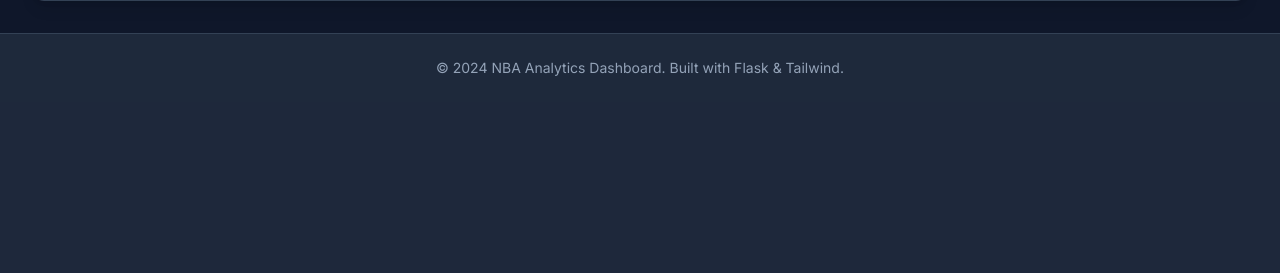
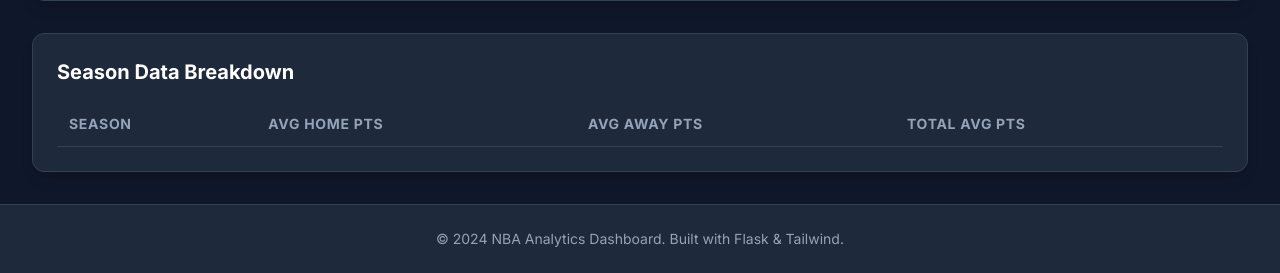
Before and after one commit to Tnmy4069/Statistella, a Flask app: template templates/index.html in a window 1280 px wide. Shown: the part 864-1137 px from the top of the page. Before the commit the page ends 940 px from the top, so only its background shows below. Run offline with Flask 3, Linux system fonts and the light colour scheme; the template is opened without the code that fills it, so the values that code supplies are empty; some libraries are stand-ins or nearby versions.

Commit message:
feat: Implement dynamic conference rankings page, enhance dashboard with stacked area chart and insights, and improve API robustness by handling NaN values.

```diff
--- a/app.py
+++ b/app.py
@@ -13,16 +13,39 @@ data = clean_data(raw_data)
 
 @app.route('/')
 def index():
-    # Trends: Avg Points per Game over Seasons
-    games = data['games']
-    season_stats = games.groupby('SEASON')[['PTS_home', 'PTS_away']].mean()
-    season_stats['Avg_PTS'] = (season_stats['PTS_home'] + season_stats['PTS_away']) / 2
-    season_stats = season_stats.reset_index()
+    try:
+        # Trends: Avg Points per Game over Seasons
+        games = data['games']
+        season_stats = games.groupby('SEASON')[['PTS_home', 'PTS_away']].mean().reset_index()
 
-    fig = px.line(season_stats, x='SEASON', y='Avg_PTS', title='Average Points per Game per Season', markers=True)
-    fig.update_layout(template="plotly_dark", paper_bgcolor='rgba(0,0,0,0)', plot_bgcolor='rgba(0,0,0,0)')
+        # Create Stacked Area Chart
+        fig = px.area(season_stats, x='SEASON', y=['PTS_home', 'PTS_away'],
+                      title='Average Points per Game per Season (Home vs Away)',
+                      labels={'value': 'Points', 'variable': 'Type'},
+                      color_discrete_map={'PTS_home': '#ef4444', 'PTS_away': '#3b82f6'})
 
-    graphJSON = json.dumps(fig, cls=plotly.utils.PlotlyJSONEncoder)
+        graphJSON = json.dumps(fig, cls=plotly.utils.PlotlyJSONEncoder)
+
+        # Insights
+        games['TOTAL_PTS'] = games['PTS_home'] + games['PTS_away']
+        highest_scoring_game = games.loc[games['TOTAL_PTS'].idxmax()]
+        hsg_text = f"{pd.to_datetime(highest_scoring_game['GAME_DATE_EST']).strftime('%Y-%m-%d')}: {int(highest_scoring_game['TOTAL_PTS'])} Pts"
+
+        best_season = season_stats.loc[(season_stats['PTS_home'] + season_stats['PTS_away']).idxmax()]
+        bss_text = f"{int(best_season['SEASON'])}: {int(best_season['PTS_home'] + best_season['PTS_away'])} PPG"
+
+        insights = {
+            'highest_scoring_game': hsg_text,
+            'best_scoring_season': bss_text
+        }
+
+        # Prepare data for table
+        season_data = season_stats.sort_values('SEASON', ascending=False).to_dict('records')
+
+        return render_template('index.html', graphJSON=graphJSON, insights=insights, season_data=season_data)
+    except Exception as e:
+        print(f"Error in index route: {e}")
+        return str(e), 500
 
     # Insights
     # 1. Highest Scoring Game
@@ -110,7 +133,14 @@ def search_players():
     unique_players = players[['PLAYER_NAME', 'PLAYER_ID']].drop_duplicates()
     matches = unique_players[unique_players['PLAYER_NAME'].str.lower().str.contains(query)].head(10)
 
-    return jsonify(matches.to_dict('records'))
+    # Replace NaN with None
+    records = matches.to_dict('records')
+    for record in records:
+        for key, value in record.items():
+            if pd.isna(value):
+                record[key] = None
+
+    return jsonify(records)
 
 @app.route('/api/player/<int:player_id>')
 def get_player_data(player_id):
@@ -166,7 +196,14 @@ def get_rankings(season_id):
         # Sort by Conference and Win PCT
         final_standings = final_standings.sort_values(['CONFERENCE', 'W_PCT'], ascending=[True, False])
 
-        return jsonify(final_standings.to_dict('records'))
+        # Replace NaN with None for valid JSON
+        records = final_standings.to_dict('records')
+        for record in records:
+            for key, value in record.items():
+                if pd.isna(value):
+                    record[key] = None
+
+        return jsonify(records)
     except Exception as e:
         return jsonify({'error': str(e)}), 500
 
@@ -179,5 +216,19 @@ def get_seasons():
     seasons = sorted([str(s) for s in seasons], reverse=True)
     return jsonify(seasons)
 
+@app.route('/data')
+def show_data():
+    # Return a snippet of each dataset for debugging
+    debug_info = {}
+    for key, df in data.items():
+        # Replace NaN with None
+        records = df.head(5).to_dict('records')
+        for record in records:
+            for k, v in record.items():
+                if pd.isna(v):
+                    record[k] = None
+        debug_info[key] = records
+    return jsonify(debug_info)
+
 if __name__ == '__main__':
     app.run(debug=True)
--- a/data_processor.py
+++ b/data_processor.py
@@ -1,7 +1,6 @@
 import pandas as pd
-import streamlit as st
 
-@st.cache_data
+
 def load_data():
     """
     Loads the NBA datasets from CSV files.
@@ -22,7 +21,7 @@ def load_data():
             'games_details': games_details
         }
     except FileNotFoundError as e:
-        st.error(f"Error loading data: {e}. Please ensure CSV files are in the root directory.")
+        print(f"Error loading data: {e}. Please ensure CSV files are in the root directory.")
         return None
 
 def clean_data(data):
--- a/templates/index.html
+++ b/templates/index.html
@@ -25,6 +25,33 @@
     <div id="trendChart" class="w-full h-[500px]"></div>
 </div>
 
+<!-- Data Table -->
+<div class="mt-8 bg-dark-card border border-dark-border rounded-xl p-6 shadow-lg">
+    <h3 class="text-xl font-bold text-white mb-4">Season Data Breakdown</h3>
+    <div class="overflow-x-auto">
+        <table class="w-full text-left border-collapse">
+            <thead>
+                <tr class="border-b border-dark-border text-dark-muted text-sm uppercase tracking-wider">
+                    <th class="p-3">Season</th>
+                    <th class="p-3">Avg Home Pts</th>
+                    <th class="p-3">Avg Away Pts</th>
+                    <th class="p-3">Total Avg Pts</th>
+                </tr>
+            </thead>
+            <tbody class="text-gray-300 divide-y divide-dark-border">
+                {% for row in season_data %}
+                <tr class="hover:bg-dark-bg/50 transition-colors">
+                    <td class="p-3 font-medium text-accent-primary">{{ row.SEASON }}</td>
+                    <td class="p-3">{{ "%.1f"|format(row.PTS_home) }}</td>
+                    <td class="p-3">{{ "%.1f"|format(row.PTS_away) }}</td>
+                    <td class="p-3 font-semibold">{{ "%.1f"|format(row.PTS_home + row.PTS_away) }}</td>
+                </tr>
+                {% endfor %}
+            </tbody>
+        </table>
+    </div>
+</div>
+
 <script>
     var graphData = {{ graphJSON | safe }};
     var layout = graphData.layout;
```
Also changed, not shown: prompt.md (+1 -1 lines), reproduce_issue.py (added, +28 -0 lines), templates/rankings.html (+34 -0 lines).
